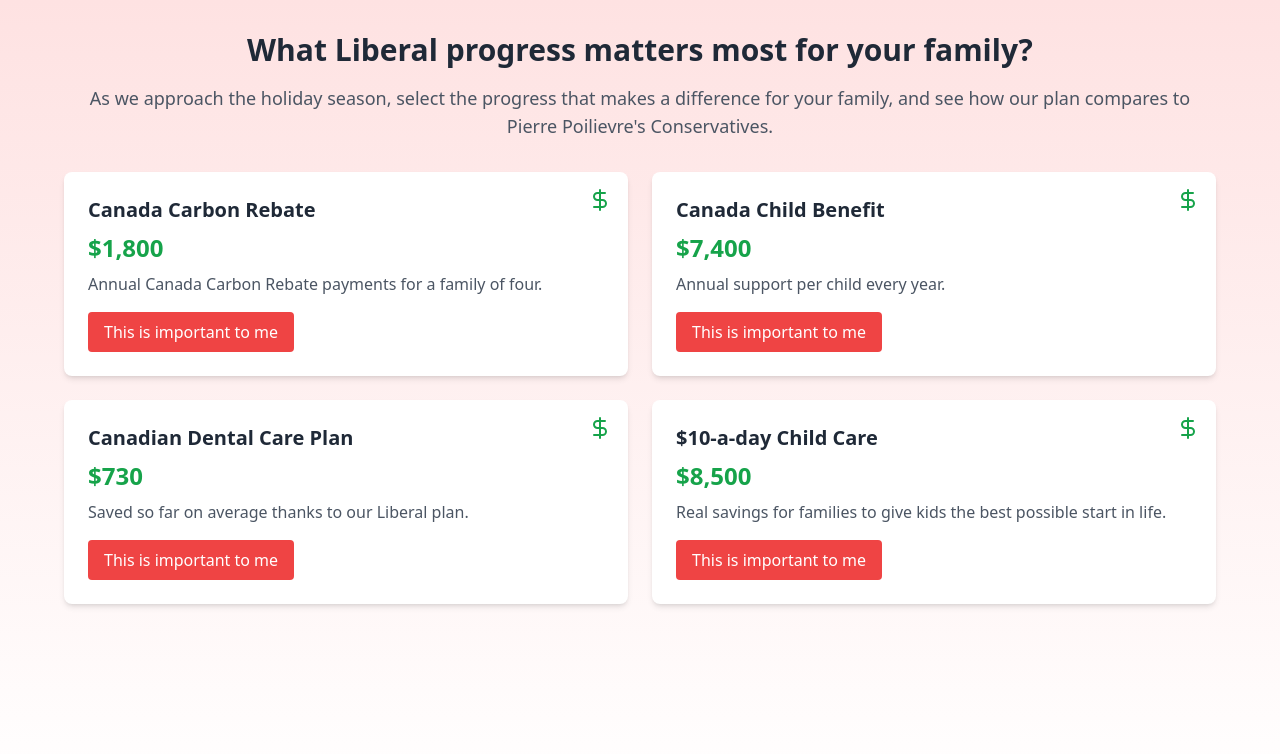
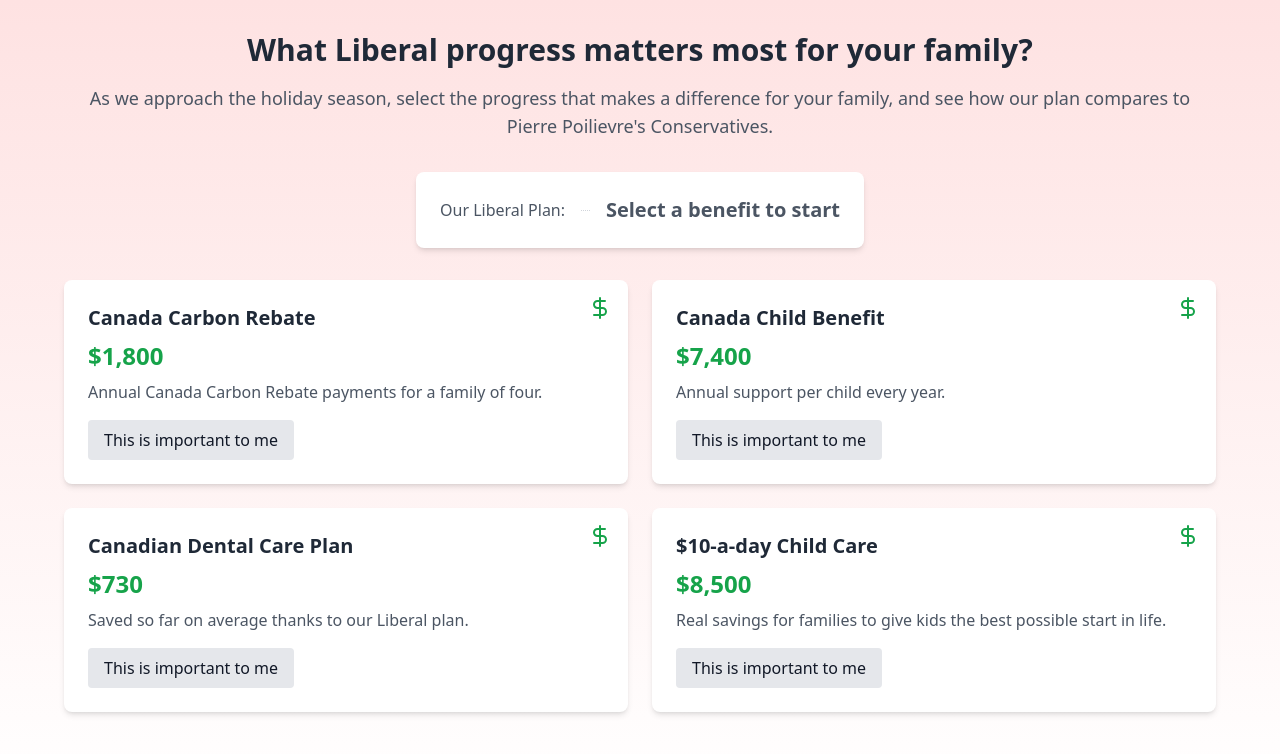
Before and after one commit to MatteoRossi/testchristmaspp, a React (Vite) app: page / in a window 1280 px wide. Shown: the top 754 px of the page. Built offline with nearby package versions, Linux system fonts and the light colour scheme.

Commit message:
with total

```diff
--- a/src/App.tsx
+++ b/src/App.tsx
@@ -1,43 +1,67 @@
-import React, { useState, useCallback } from 'react';
-import BenefitItem from './components/BenefitItem';
-import Grinch from './components/Grinch';
+import React, { useState, useCallback } from "react";
+import BenefitItem from "./components/BenefitItem";
+import Grinch from "./components/Grinch";
 
 const benefits = [
   {
     title: "Canada Carbon Rebate",
     amount: "$1,800",
-    description: "Annual Canada Carbon Rebate payments for a family of four."
+    description: "Annual Canada Carbon Rebate payments for a family of four.",
   },
   {
     title: "Canada Child Benefit",
     amount: "$7,400",
-    description: "Annual support per child every year."
+    description: "Annual support per child every year.",
   },
   {
     title: "Canadian Dental Care Plan",
     amount: "$730",
-    description: "Saved so far on average thanks to our Liberal plan."
+    description: "Saved so far on average thanks to our Liberal plan.",
   },
   {
     title: "$10-a-day Child Care",
     amount: "$8,500",
-    description: "Real savings for families to give kids the best possible start in life."
+    description:
+      "Real savings for families to give kids the best possible start in life.",
+  },
+];
+
+type Benefit = {
+  title: string;
+  amount: string;
+  description: string;
+};
+
+const calculateTotal = (
+  benefits: Benefit[],
+  stolenBenefits: Set<number>
+): number => {
+  return benefits.reduce((total: number, benefit: Benefit, index: number) => {
+    if (!stolenBenefits.has(index)) {
+      return total + parseInt(benefit.amount.replace(/[$,]/g, ""));
     }
-];
+    return total;
+  }, 0);
+};
 
 function App() {
   const [grinchState, setGrinchState] = useState({
     isVisible: false,
     position: { x: -100, y: 0 },
     hasBenefit: false,
-    isWalkingAway: false
+    isWalkingAway: false,
   });
-  const [stolenBenefitIndex, setStolenBenefitIndex] = useState<number | null>(null);
+  const [stolenBenefitIndex, setStolenBenefitIndex] = useState<number | null>(
+    null
+  );
   const [showWarning, setShowWarning] = useState<number | null>(null);
-  const [stolenBenefit, setStolenBenefit] = useState<typeof benefits[0] | null>(null);
+  const [stolenBenefit, setStolenBenefit] = useState<
+    (typeof benefits)[0] | null
+  >(null);
   const [stolenBenefits, setStolenBenefits] = useState<Set<number>>(new Set());
 
-  const stealBenefit = useCallback((element: HTMLDivElement, index: number) => {
+  const stealBenefit = useCallback(
+    (element: HTMLDivElement, index: number) => {
       const rect = element.getBoundingClientRect();
       const targetY = rect.top + rect.height / 2;
 
@@ -51,32 +75,32 @@ function App() {
         isVisible: true,
         position: { x: -100, y: targetY },
         hasBenefit: false,
-      isWalkingAway: false
+        isWalkingAway: false,
       });
 
       // Walk to benefit
       setTimeout(() => {
-      setGrinchState(prev => ({
+        setGrinchState((prev) => ({
           ...prev,
-        position: { x: rect.left - 50, y: targetY }
+          position: { x: rect.left - 50, y: targetY },
         }));
       }, 100);
 
       // Grab benefit and show warning
       setTimeout(() => {
         setShowWarning(index);
-      setGrinchState(prev => ({
+        setGrinchState((prev) => ({
           ...prev,
           hasBenefit: true,
-        isWalkingAway: true
+          isWalkingAway: true,
         }));
       }, 1500);
 
       // Walk away
       setTimeout(() => {
-      setGrinchState(prev => ({
+        setGrinchState((prev) => ({
           ...prev,
-        position: { x: -200, y: targetY }
+          position: { x: -200, y: targetY },
         }));
       }, 3500);
 
@@ -86,14 +110,20 @@ function App() {
           isVisible: false,
           position: { x: -100, y: 0 },
           hasBenefit: false,
-        isWalkingAway: false
+          isWalkingAway: false,
         });
         setStolenBenefitIndex(null);
         setShowWarning(null);
         setStolenBenefit(null);
-      setStolenBenefits(prev => new Set([...prev, index]));
+        setStolenBenefits((prev) => new Set([...prev, index]));
       }, 4500);
-  }, [grinchState.isVisible]);
+    },
+    [grinchState.isVisible]
+  );
+
+  const totalBenefits = calculateTotal(benefits, new Set());
+  const remainingBenefits = calculateTotal(benefits, stolenBenefits);
+  const stolenAmount = totalBenefits - remainingBenefits;
 
   return (
     <div className="min-h-screen bg-gradient-to-b from-red-100 to-white-100 p-8">
@@ -102,8 +132,48 @@ function App() {
           What Liberal progress matters most for your family?
         </h1>
         <p className="text-center text-lg text-gray-600 mb-8">
-         As we approach the holiday season, select the progress that makes a difference for your family, and see how our plan compares to Pierre Poilievre's Conservatives.
+          As we approach the holiday season, select the progress that makes a
+          difference for your family, and see how our plan compares to Pierre
+          Poilievre's Conservatives.
         </p>
+        {/* Add this benefits tally section */}
+        <div className="max-w-md mx-auto bg-white rounded-lg shadow-md p-6 mb-8">
+          <div className="grid grid-cols-[auto,1fr,auto] gap-x-4 items-center">
+            <span className="text-gray-600">Our Liberal Plan:</span>
+            <div className="border-b border-dotted border-gray-300"></div>
+            {stolenAmount === 0 ? (
+              <span className="text-xl font-bold text-gray-600">
+                Select a benefit to start
+              </span>
+            ) : (
+              <span className="text-xl font-bold text-green-600">
+                +${stolenAmount.toLocaleString()}
+              </span>
+            )}
+          </div>
+
+          {stolenBenefits.size > 0 && (
+            <div className="grid grid-cols-[auto,1fr,auto] gap-x-4 items-center mt-2">
+              <span className="text-gray-600">Conservative Cuts:</span>
+              <div className="border-b border-dotted border-gray-300"></div>
+              <span className="text-xl font-bold text-red-600">
+                -${stolenAmount.toLocaleString()}
+              </span>
+            </div>
+          )}
+          {stolenBenefits.size > 0 && (
+            <ul className="mt-4">
+              {[...stolenBenefits].map((index) => (
+                <li key={index} className="text-red-600">
+                  {benefits[index].title} - $
+                  {parseInt(
+                    benefits[index].amount.replace(/[$,]/g, "")
+                  ).toLocaleString()}
+                </li>
+              ))}
+            </ul>
+          )}
+        </div>
 
         <div className="grid grid-cols-1 md:grid-cols-2 gap-6">
           {benefits.map((benefit, index) => (
@@ -117,7 +187,6 @@ function App() {
             />
           ))}
         </div>
-
         <Grinch {...grinchState} stolenBenefit={stolenBenefit || undefined} />
       </div>
     </div>
--- a/src/components/BenefitItem.tsx
+++ b/src/components/BenefitItem.tsx
@@ -49,7 +49,7 @@ export default function BenefitItem({
       <h3 className="text-xl font-bold text-gray-800 mb-2">{title}</h3>
       <p className="text-2xl font-bold text-green-600 mb-2">{amount}</p>
       <p className="text-gray-600">{description}</p>
-      <button className="mt-4 bg-red-500 text-white px-4 py-2 rounded hover:bg-red-600 transition-colors">
+      <button className="mt-4 bg-gray-200 text-gray-900 border-gray-700  px-4 py-2 rounded hover:bg-gray-300 transition-colors">
         This is important to me
       </button>
     </div>
```
Lines whose indentation alone changed are shown as unchanged.
